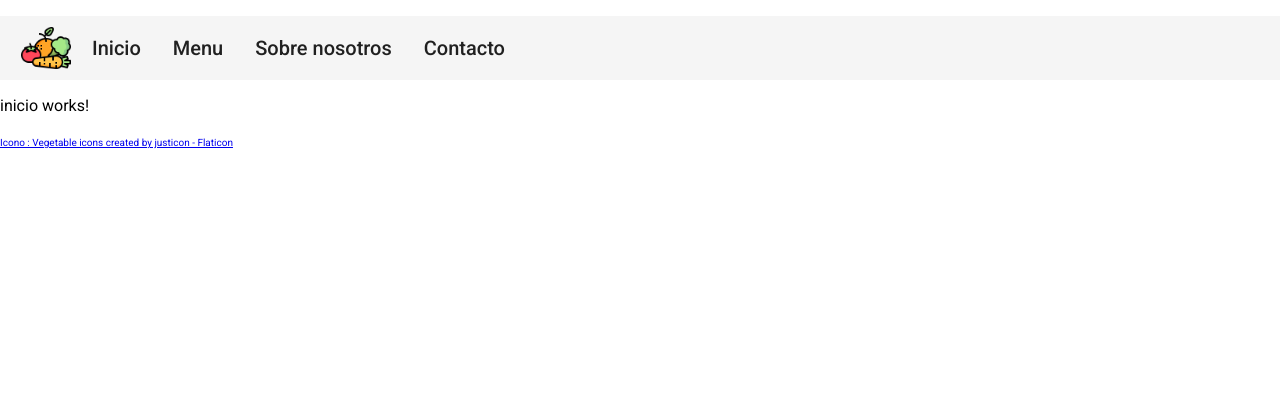
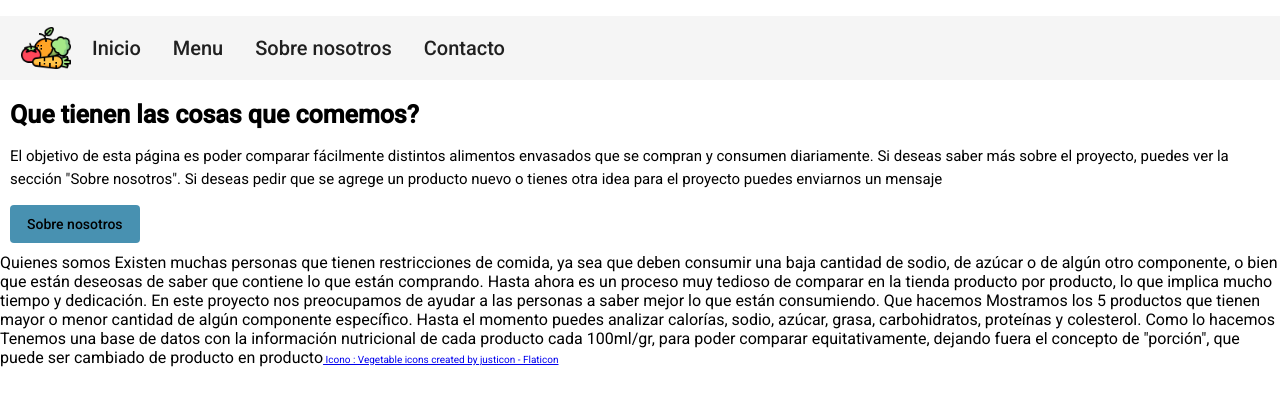
Before and after one commit to paula75/quetienemicomida-web, an Angular app: page / in a window 1280 px wide. Shown: the top 406 px of the page. Built offline with nearby package versions, Linux system fonts and the light colour scheme.

Commit message:
Agrega info inicio

```diff
--- a/src/app/inicio/inicio.component.css
+++ b/src/app/inicio/inicio.component.css
@@ -0,0 +1,46 @@
+.screen-reader-text {
+	background-color: #f1f1f1;
+	border-radius: 3px;
+	box-shadow: 0 0 2px 2px rgba(0, 0, 0, 0.6);
+	clip: auto !important;
+	-webkit-clip-path: none;
+	clip-path: none;
+	color: #21759b;
+	display: block;
+	font-size: 0.875rem;
+	font-weight: 700;
+	height: auto;
+	left: 5px;
+	line-height: normal;
+	padding: 15px 23px 14px;
+	text-decoration: none;
+	top: 5px;
+	width: auto;
+	z-index: 100000;
+}
+
+.main-title {
+	margin-top: 20px;
+	margin-bottom: 10px;
+	margin-left: 10px;
+	font-size: 25px;
+	line-height: 1.2em;
+	word-wrap: break-word;
+	font-weight: bold;
+}
+.site-description {
+    margin-top: 10px;
+	margin-bottom: 10px;
+	margin-left: 10px;
+	line-height: 1.5;
+	font-weight: normal;
+	text-transform: none;
+	font-size: 15px;
+}
+
+.button-inicio {
+	background: #4891b1;
+	border: 1px solid transparent;
+	margin-left: 10px;
+	margin-bottom: 10px;
+}
--- a/src/app/inicio/inicio.component.html
+++ b/src/app/inicio/inicio.component.html
@@ -1 +1,26 @@
-<p>inicio works!</p>
+<div>  </div>
+
+<div class="main-title">Que tienen las cosas que comemos?</div>
+<div class="site-description">
+    <p>
+        El objetivo de esta página es poder comparar fácilmente distintos alimentos envasados que se compran y consumen diariamente.
+        Si deseas saber más sobre el proyecto, puedes ver la sección "Sobre nosotros". Si deseas pedir que se agrege un producto nuevo o tienes otra idea para el proyecto puedes enviarnos un mensaje
+    </p>
+</div>
+
+<div>
+    <button mat-button routerLink="/about" class="button-inicio"> Sobre nosotros </button>
+
+</div>
+
+Quienes somos
+Existen muchas personas que tienen restricciones de comida, ya sea que deben consumir una baja cantidad de sodio, de azúcar o de algún otro componente,
+o bien que están deseosas de saber que contiene lo que están comprando. Hasta ahora es un proceso muy tedioso de comparar en la tienda producto por producto,
+lo que implica mucho tiempo y dedicación. En este proyecto nos preocupamos de ayudar a las personas a saber mejor lo que están consumiendo.
+
+
+Que hacemos
+Mostramos los 5 productos que tienen mayor o menor cantidad de algún componente específico. Hasta el momento puedes analizar calorías, sodio, azúcar, grasa, carbohidratos, proteínas y colesterol.
+
+Como lo hacemos
+Tenemos una base de datos con la información nutricional de cada producto cada 100ml/gr, para poder comparar equitativamente, dejando fuera el concepto de "porción", que puede ser cambiado de producto en producto
```
